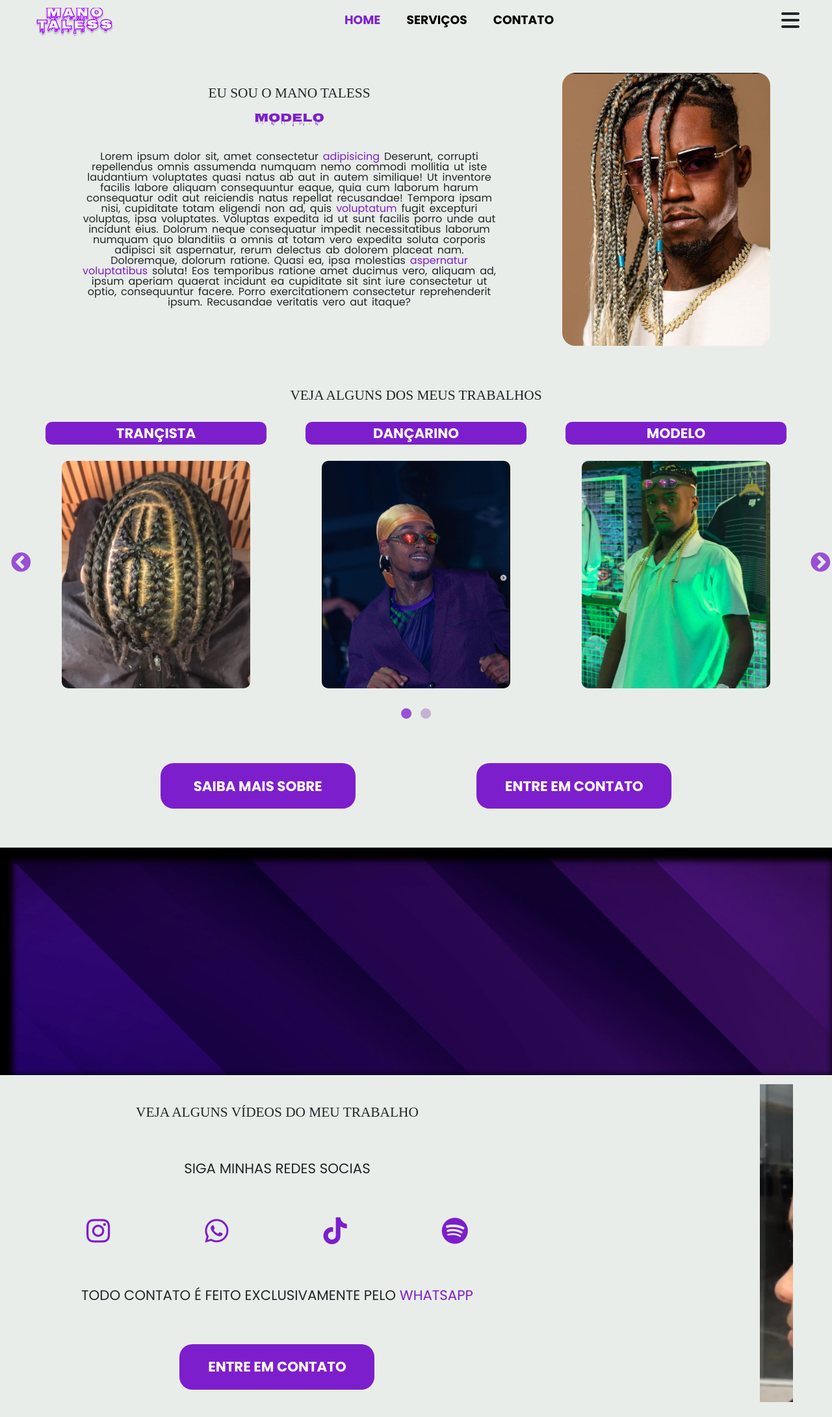
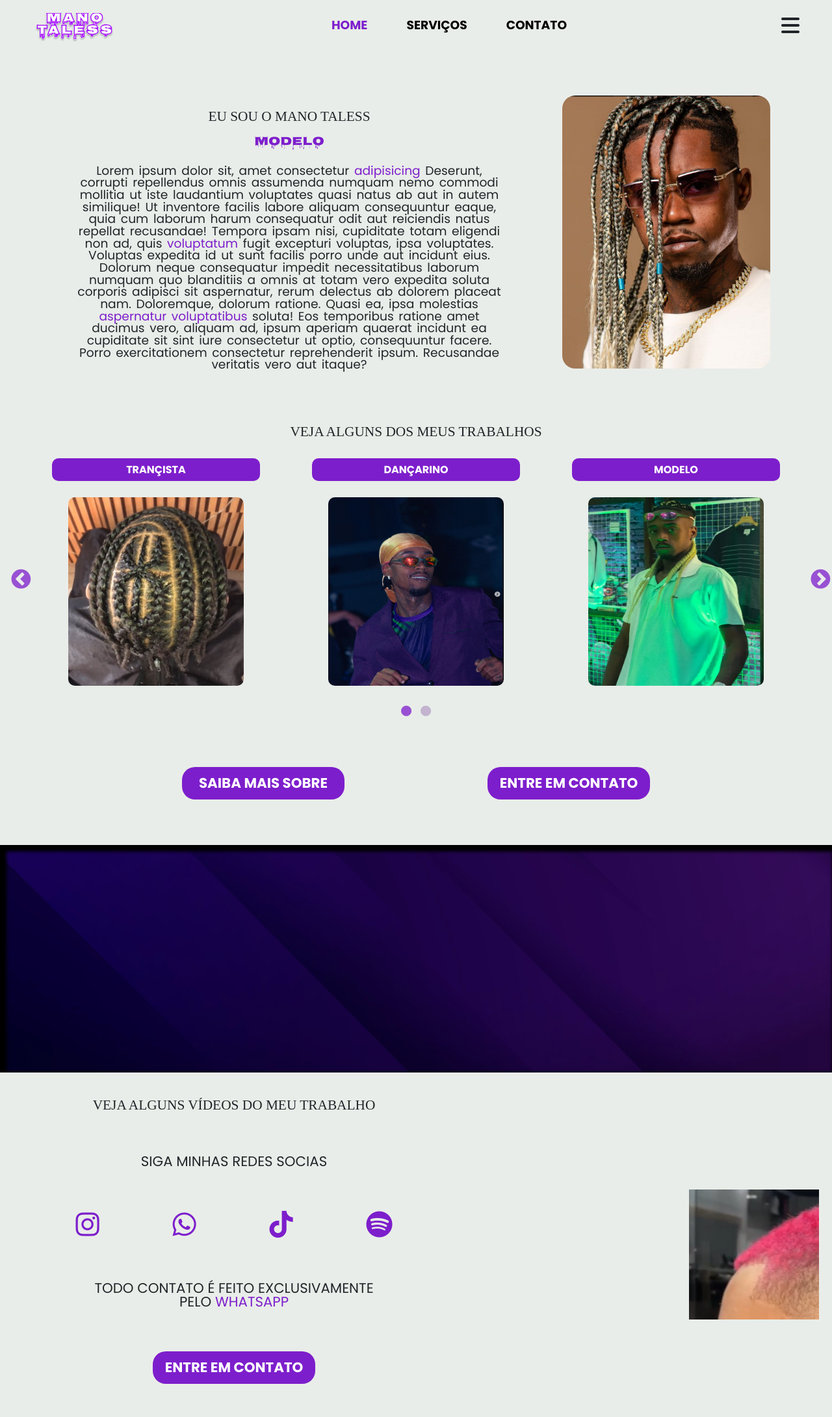
Before and after one commit to Henryque011/ManoTaless, a PHP site: page / in a window 1280 px wide. Shown: the whole page at 65% size. Before the commit the page ends 2157 px from the top, so only its background shows below. Run offline with PHP 8.4, Linux system fonts and the light colour scheme; some libraries are stand-ins or nearby versions; some web fonts are replaced.

Commit message:
style.css

```diff
--- a/css/style.css
+++ b/css/style.css
@@ -28,7 +28,7 @@
     --medium_purple: #7d1ecc;
     --gold_color: #D7A001;
     --body-color: #cdd7ce6e;
-    --space: 20px;
+    --space: 30px;
     --font_nosifer: "Nosifer";
     --font_poppins: "Poppins";
 }
@@ -52,6 +52,7 @@ body {
 
         li {
             padding: 20px;
+            margin: 10px;
 
             .active {
                 color: var(--medium_purple);
@@ -120,14 +121,13 @@ body {
 
             p {
                 height: 200px;
-                padding: 30px;
-                font-size: 12pt;
+                padding: 15px;
+                font-size: 14pt;
                 text-align: center;
                 align-items: center;
                 word-spacing: 2pt;
                 font-family: var(--font_poppins);
             }
-
         }
     }
 
@@ -173,6 +173,7 @@ body {
                 border-radius: 10px;
                 width: 100%;
                 height: 35px;
+                font-size: 12pt;
                 align-items: center;
                 text-align: center;
                 display: flex;
@@ -181,8 +182,8 @@ body {
             }
 
             img {
-                width: 310px;
-                height: 370px;
+                width: 290px;
+                height: 310px;
                 border-radius: 20px;
                 margin: 15px;
                 padding: 10px;
@@ -201,8 +202,8 @@ body {
         text-align: center;
 
         button {
-            width: 300px;
-            height: 70px;
+            width: 250px;
+            height: 50px;
             border: none;
             border-radius: 20px;
             background-color: var(--medium_purple);
@@ -238,11 +239,11 @@ body {
 
     .banner {
         background-image: url(../img/purpleground.jpg);
-        background-position: bottom bottom;
+        background-position: bottom;
         background-size: cover;
         background-attachment: fixed;
         filter: brightness(75%);
-        box-shadow: inset 10px 10px 10px 10px black;
+        box-shadow: inset 5px 5px 5px 5px black;
         padding: 50px 0;
         height: 350px;
     }
@@ -251,10 +252,13 @@ body {
         .side {
             display: flex;
             justify-content: space-between;
+            width: 100%;
 
             div:nth-child(1) {
                 align-items: center;
                 text-align: center;
+                height: 500px;
+                width: 600px;
 
             }
 
@@ -291,8 +295,8 @@ body {
             }
 
             button {
-                width: 300px;
-                height: 70px;
+                width: 250px;
+                height: 50px;
                 border: none;
                 border-radius: 20px;
                 background-color: var(--medium_purple);
@@ -308,7 +312,13 @@ body {
             }
 
             .box_video {
+                width: 300px;
+                height: 200px;
 
+                div {
+                    width: 300px;
+                    height: 200px;
+                }
             }
         }
     }
```
